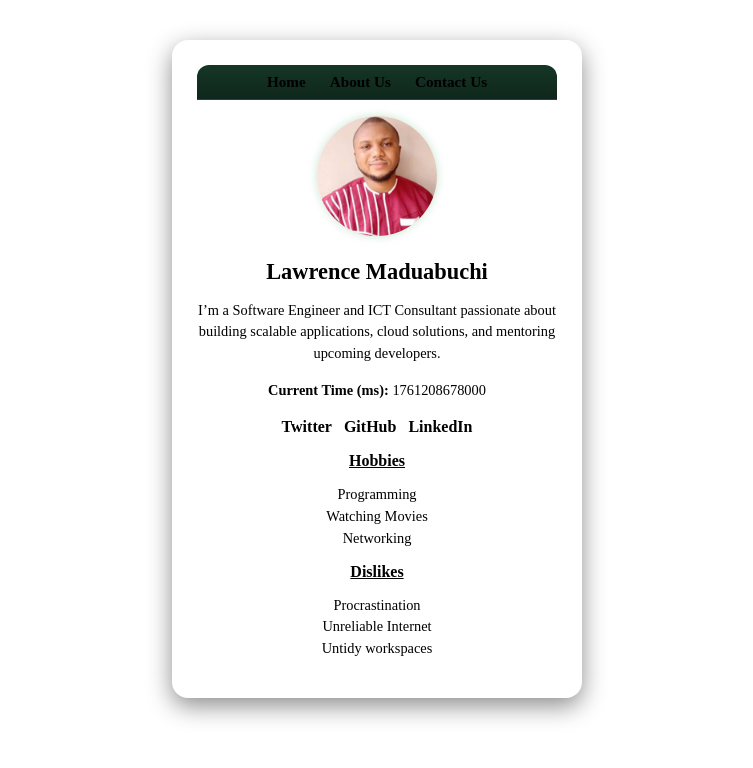
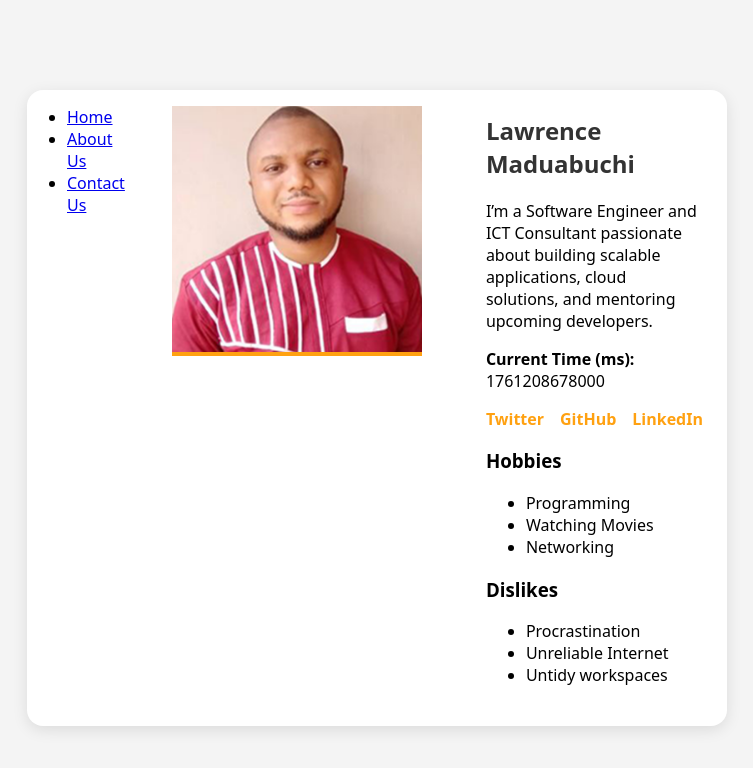
Before and after one commit to lawrence1986/hng-stage0-profile-card, a plain HTML site: page index.html in a window 1280 px wide. Shown: the whole page, without its empty margins (263-1016 px from the left). Drawn offline with Linux system fonts and the light colour scheme.

Commit message:
Update style.css
Initial CSS - Style was broken.

```diff
--- a/style.css
+++ b/style.css
@@ -1,143 +1,82 @@
-/* --- Your existing styles remain unchanged above this line --- */
+* {
+  box-sizing: border-box;
+}
 
-/* ===========================
-   PROFILE CARD ENHANCEMENTS
-   =========================== */
+body {
+  font-family: system-ui, sans-serif;
+  background-color: #f4f4f4;
+  display: flex;
+  justify-content: center;
+  align-items: center;
+  padding: 2rem;
+  min-height: 100vh;
+}
 
 .profile-card {
-  background: var(--card);
-  color: var(--text);
-  width: 360px;
+  background: #fff;
   border-radius: 16px;
-  box-shadow: 0 8px 24px rgba(0, 0, 0, 0.45);
+  box-shadow: 0 4px 15px rgba(0,0,0,0.1);
   overflow: hidden;
-  text-align: center;
-  padding: 1.5rem;
-  position: relative;
-  margin: 40px auto;
-  border: 1px solid rgba(255, 255, 255, 0.06);
+  max-width: 700px;
+  width: 100%;
+  display: flex;
+  flex-direction: column;
+  transition: transform 0.3s ease;
 }
 
-/* Reuse your .card-menu (already defined), only adjust spacing */
-.profile-card .card-menu {
-  background: linear-gradient(180deg, #153626 0%, #0f271c 100%);
-  border-radius: 12px 12px 0 0;
-  padding: 0.5rem 0;
-  margin-bottom: 1rem;
-  border-bottom: 1px solid rgba(255,255,255,0.08);
+.profile-card:hover {
+  transform: translateY(-5px);
 }
 
-.profile-card .card-menu ul {
-  list-style: none;
-  display: flex;
-  justify-content: center;
-  gap: 1.5rem;
-  margin: 0;
-  padding: 0;
+.avatar-section img {
+  width: 100%;
+  height: auto;
+  border-bottom: 4px solid #ffa111;
 }
 
-.profile-card .card-menu a {
-  color: var(--text);
-  text-decoration: none;
-  font-weight: bold;
-  font-size: 0.95rem;
-  transition: color 0.3s ease;
+.profile-content {
+  padding: 1.5rem;
 }
 
-.profile-card .card-menu a:hover,
-.profile-card .card-menu a.active {
-  color: var(--primary);
+h2 {
+  margin-top: 0;
+  color: #333;
 }
 
-/* Avatar section (centered) */
-.avatar-section {
-  text-align: center;
+.social-links {
+  display: flex;
+  gap: 1rem;
+  padding: 0;
+  list-style: none;
+}
+
+.social-links a {
+  text-decoration: none;
+  color: #ffa111;
+  font-weight: 600;
+}
+
+.social-links a:focus,
+.social-links a:hover {
+  text-decoration: underline;
+}
+
+section {
   margin-top: 1rem;
 }
 
-.avatar-section img {
-  width: 120px;
-  height: 120px;
-  border-radius: 50%;
-  object-fit: cover;
-  border: 3px solid var(--primary);
-  box-shadow: 0 0 10px rgba(121, 192, 141, 0.4);
-}
-
-/* Profile content */
-.profile-content {
-  margin-top: 1.2rem;
-  text-align: center;
-}
-
-.profile-content h2 {
-  font-size: 1.4rem;
-  color: var(--primary);
-  margin-bottom: 0.5rem;
-}
-
-.profile-content p {
-  color: var(--muted);
-  font-size: 0.9rem;
-  margin-bottom: 1rem;
-  line-height: 1.5;
-}
-
-/* Social links styling */
-.social-links {
-  display: flex;
-  justify-content: center;
-  gap: 12px;
-  list-style: none;
-  margin: 1rem 0;
-  padding: 0;
-}
-
-.social-links a {
-  color: var(--primary);
-  text-decoration: none;
-  font-weight: 600;
-  transition: opacity 0.3s ease, color 0.3s ease;
-}
-
-.social-links a:hover {
-  opacity: 0.8;
-  color: var(--accent-brown-2);
-}
-
-/* Sections: hobbies and dislikes */
-section h3 {
-  font-size: 1rem;
-  margin-top: 1rem;
-  color: var(--primary);
-  text-decoration: underline;
-}
-
-section ul {
-  list-style: none;
-  margin-top: 0.5rem;
-  padding: 0;
-}
-
-section ul li {
-  font-size: 0.9rem;
-  color: var(--muted);
-  margin-bottom: 0.3rem;
-}
-
-/* Add a nice responsive touch */
-@media (max-width: 420px) {
+@media (min-width: 600px) {
   .profile-card {
-    width: 90%;
-    padding: 1rem;
-  }
-
-  .profile-card .card-menu ul {
-    gap: 1rem;
+    flex-direction: row;
   }
 
   .avatar-section img {
-    width: 100px;
-    height: 100px;
+    width: 250px;
+    height: 250px;
+    object-fit: cover;
+  }
+
+  .profile-content {
+    flex: 1;
   }
 }
```
